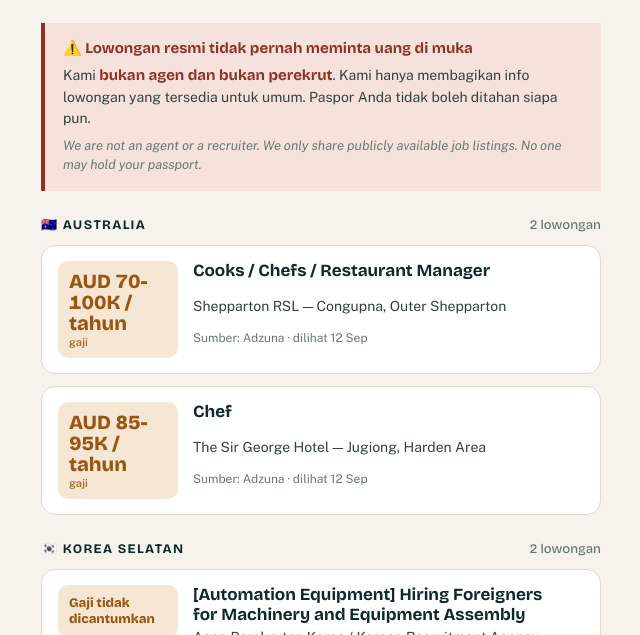
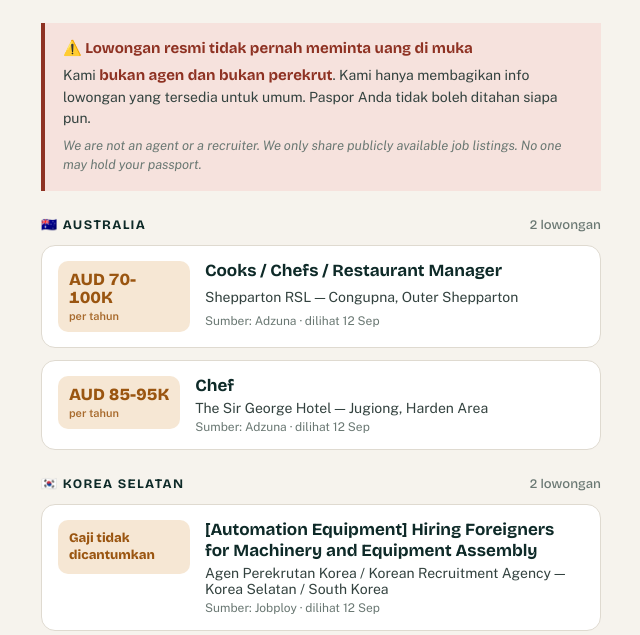
Before and after one commit to carrionn3410/dailyjobs, a plain HTML site: page index.html in a window 1280 px wide. Shown: the part 165-800 px from the top of the page, without its empty margins (319-959 px from the left). Drawn offline with nearby package versions, Linux system fonts and the light colour scheme.

Commit message:
Affichage du salaire sur la carte

```diff
--- a/index.html
+++ b/index.html
@@ -72,11 +72,11 @@
   .job:hover{border-color:var(--money)}
   .job:focus-visible{outline:3px solid var(--money); outline-offset:2px}
   .pay{grid-row:1 / span 3; background:var(--money-bg); border-radius:10px;
-       padding:10px 11px; min-width:104px; max-width:120px;
+       padding:10px 11px; min-width:112px; max-width:132px;
        display:flex; flex-direction:column; gap:2px}
   .pay .amt{font-family:"Bricolage Grotesque",sans-serif; font-weight:800;
-            font-size:20px; line-height:1.05; color:var(--money);
-            font-variant-numeric:tabular-nums}
+            font-size:17px; line-height:1.1; color:var(--money);
+            font-variant-numeric:tabular-nums; overflow-wrap:anywhere}
   .pay .unit{font-size:11px; font-weight:600; color:var(--money); opacity:.85}
   .pay.none .amt{font-size:13px; line-height:1.3}
   .role{font-family:"Bricolage Grotesque",sans-serif; font-weight:700;
@@ -178,9 +178,17 @@
   }
 
   function carte(o, vu){
-    var pay = o.salaire
-      ? '<div class="pay"><div class="amt">' + esc(o.salaire) + '</div><div class="unit">gaji</div></div>'
-      : '<div class="pay none"><div class="amt">Gaji tidak dicantumkan</div></div>';
+    // n8n envoie le salaire sous la forme "AUD 70-100K / tahun" : montant / periode.
+    var pay;
+    if (o.salaire){
+      var bouts = String(o.salaire).split(" / ");
+      var montant = bouts[0];
+      var periode = bouts[1] ? "per " + bouts[1] : "gaji";
+      pay = '<div class="pay"><div class="amt">' + esc(montant) + '</div>'
+          + '<div class="unit">' + esc(periode) + '</div></div>';
+    } else {
+      pay = '<div class="pay none"><div class="amt">Gaji tidak dicantumkan</div></div>';
+    }
     var src = infoPays(o.pays).src;
     return '<a class="job" href="' + esc(o.lien) + '" target="_blank" rel="noopener">'
       + pay
```
